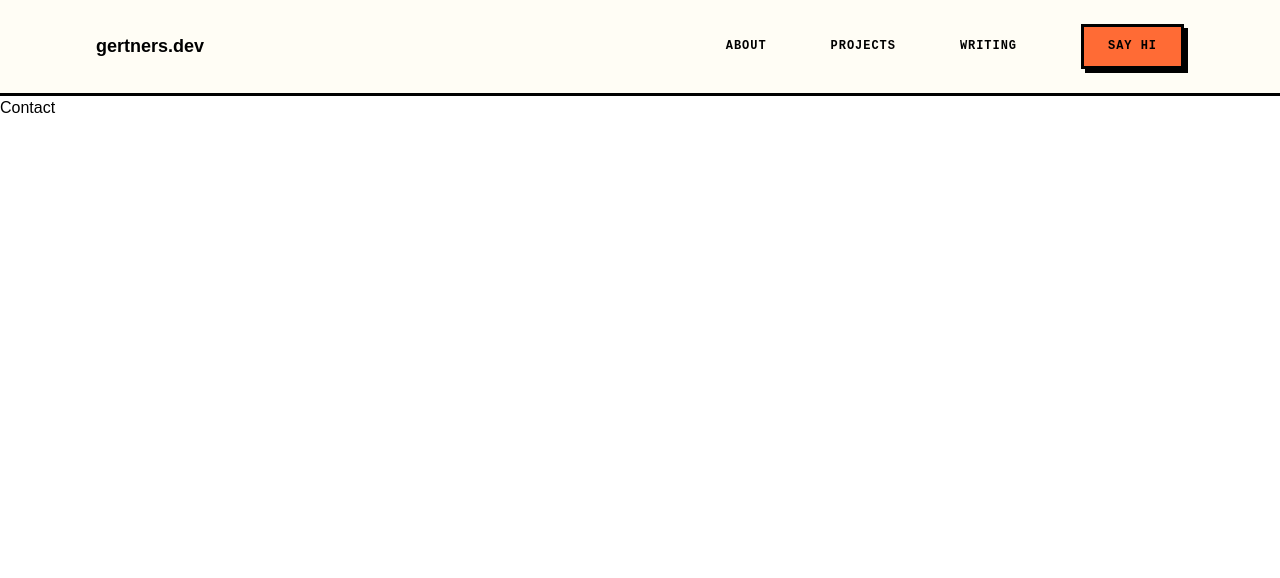
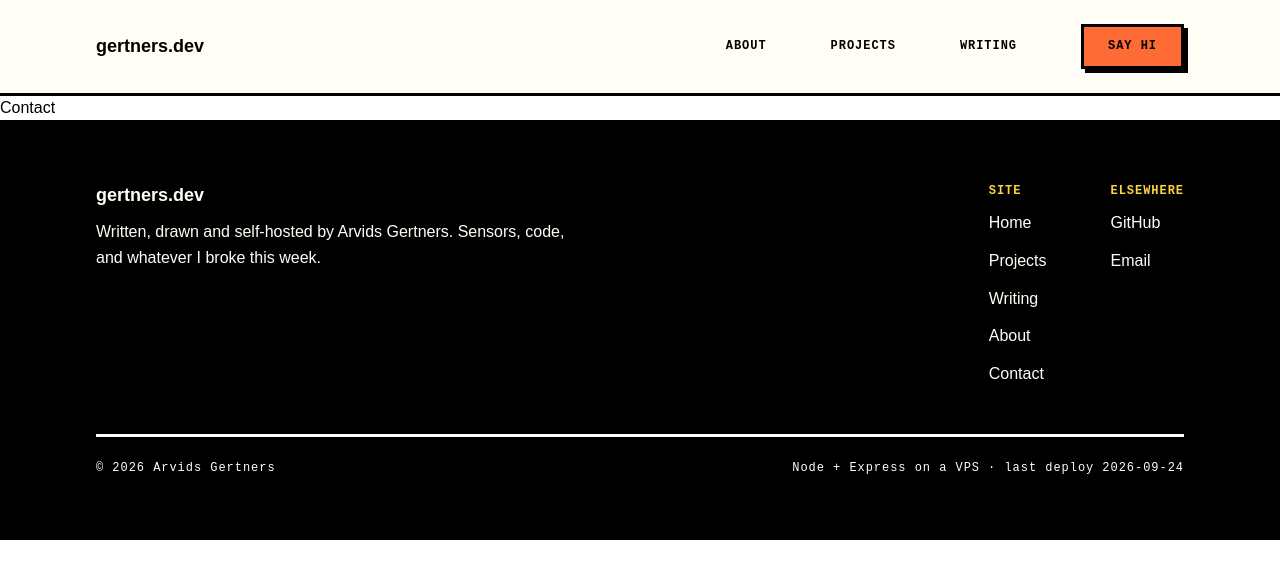
Before and after one commit to ArvidsGertners/gertners.dev, a React (Vite) app: page /contact in a window 1280 px wide. Shown: the top 578 px of the page. Built offline with nearby package versions, Linux system fonts and the light colour scheme.

Commit message:
make simple footer

```diff
--- a/src/App.jsx
+++ b/src/App.jsx
@@ -2,6 +2,7 @@ import { NavBar } from "./components/navbar/NavBar.jsx";
 
 import { BrowserRouter as Router, Routes, Route } from "react-router-dom";
 import { Home } from "./pages/Home.jsx";
+import { Footer } from "./components/footer/Footer.jsx";
 
 export const App = () => {
   return (
@@ -15,6 +16,7 @@ export const App = () => {
           <Route path="/writing" element={<h1>Writing</h1>} />
           <Route path="/contact" element={<h1>Contact</h1>} />
         </Routes>
+        <Footer />
       </div>
     </Router>
   );
--- /dev/null
+++ b/src/components/footer/Footer.jsx
@@ -0,0 +1,56 @@
+export const Footer = () => {
+  return (
+    <div className="flex py-16 px-24 flex-col items-start gap-12 self-stretch bg-ink">
+      <div className="flex justify-between items-start self-stretch">
+        <div className="flex flex-col items-start gap-3 w-120">
+          <h3 className="text-paper font-display text-heading-m font-bold">
+            gertners.dev
+          </h3>
+          <p className="text-paper font-body text-body-m font-normal">
+            Written, drawn and self-hosted by Arvids Gertners. Sensors, code,
+            and whatever I broke this week.
+          </p>
+        </div>
+        <div className="flex items-start gap-16">
+          <div className="flex flex-col items-start gap-3">
+            <p className="text-highlight font-mono text-label font-bold uppercase">
+              site
+            </p>
+            <p className="text-paper font-body text-body-m font-normal">Home</p>
+            <p className="text-paper font-body text-body-m font-normal">
+              Projects
+            </p>
+            <p className="text-paper font-body text-body-m font-normal">
+              Writing
+            </p>
+            <p className="text-paper font-body text-body-m font-normal">
+              About
+            </p>
+            <p className="text-paper font-body text-body-m font-normal">
+              Contact
+            </p>
+          </div>
+          <div className="flex flex-col items-start gap-3">
+            <p className="text-highlight font-mono text-label font-bold uppercase">
+              elsewhere
+            </p>
+            <p className="text-paper font-body text-body-m font-normal">
+              GitHub
+            </p>
+            <p className="text-paper font-body text-body-m font-normal">
+              Email
+            </p>
+          </div>
+        </div>
+      </div>
+      <div className="flex pt-6 justify-between items-start self-stretch border-t-3 border-paper">
+        <p className="text-paper font-mono text-label font-normal">
+          © 2026 Arvids Gertners
+        </p>
+        <p className="text-paper font-mono text-label font-normal">
+          Node + Express on a VPS · last deploy 2026-09-24
+        </p>
+      </div>
+    </div>
+  );
+};
```
